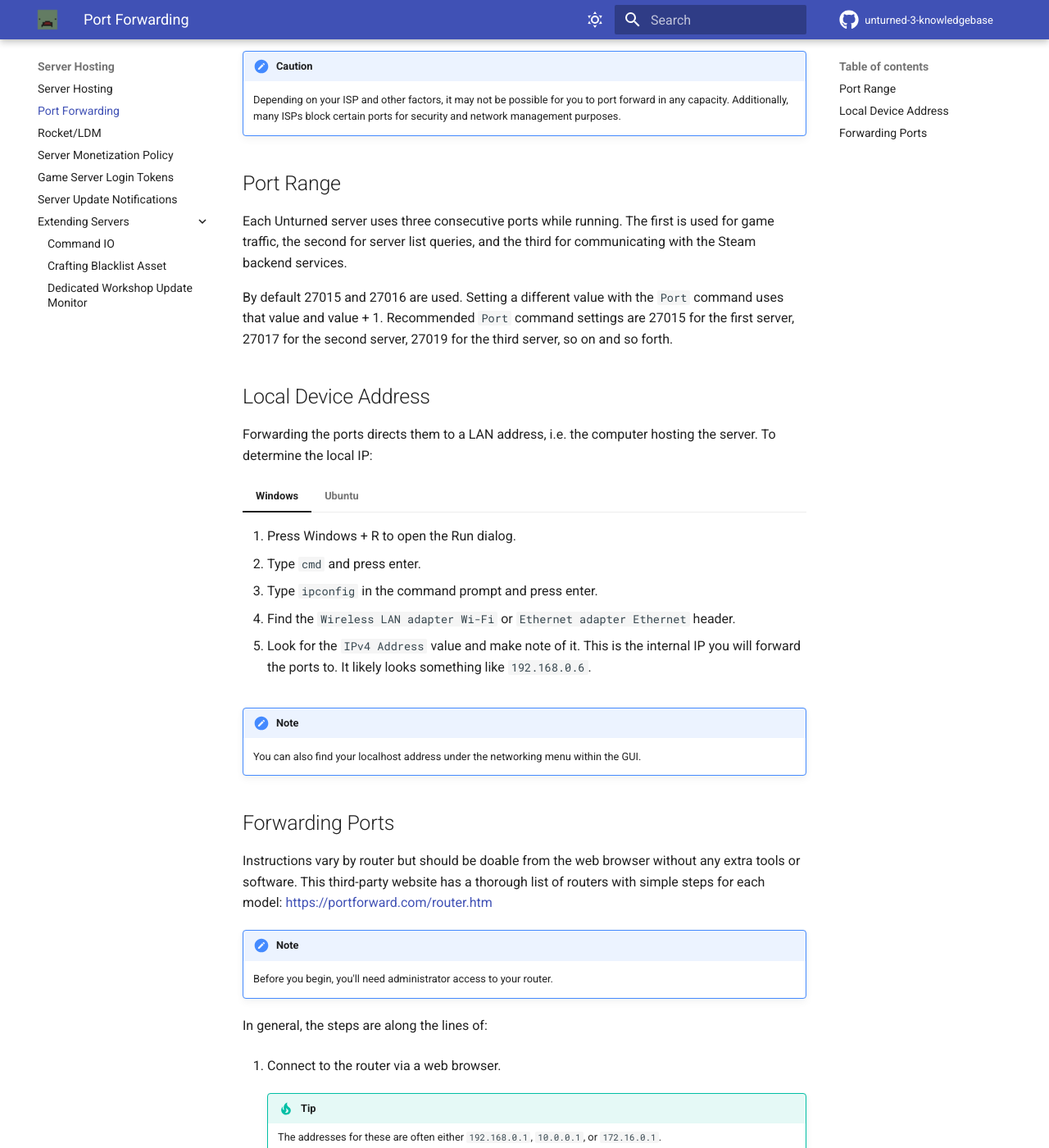
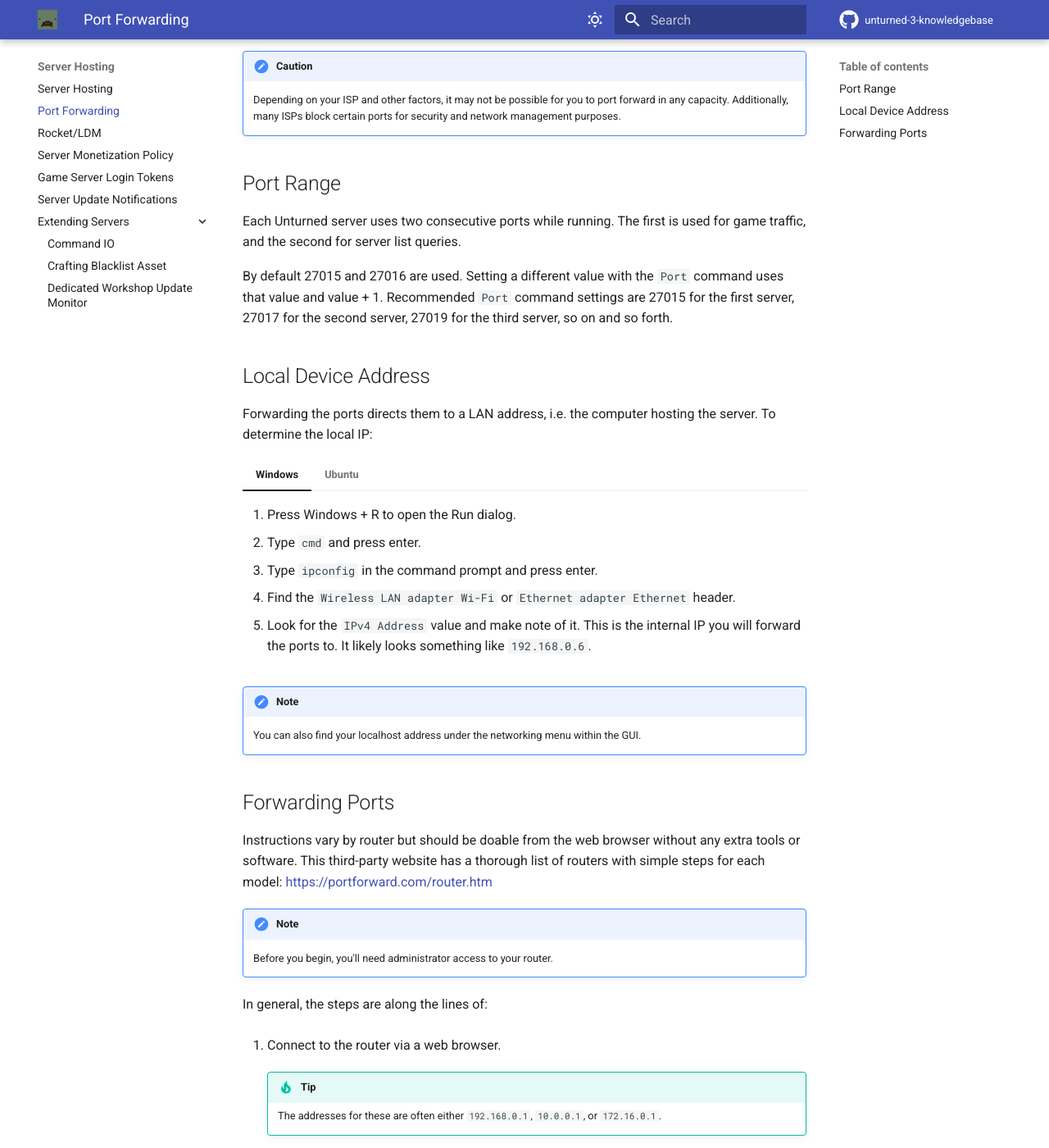
Before and after one commit to unturned-info/unturned-3-knowledgebase, an MkDocs documentation site: the page built from docs/Server-Hosting/PortForwarding.md, in a window 1280 px wide and 1400 px high, scrolled down 402 px. Shown: the whole window at 82% size. Built offline with MkDocs 1.6.1 and Material for MkDocs 9.7.7, drawn with Linux system fonts in a browser that asks for light colours; comment, search, counter and statistics services are not loaded; some of the changed text lies outside the part shown.

Commit message:
Update PortForwarding.md
Fixes #64

Signed-off-by: khakers <22665282+khakers@users.noreply.github.com>

```diff
--- a/docs/Server-Hosting/PortForwarding.md
+++ b/docs/Server-Hosting/PortForwarding.md
@@ -9,7 +9,7 @@
 
 ## Port Range
 
-Each Unturned server uses three consecutive ports while running. The first is used for game traffic, the second for server list queries, and the third for communicating with the Steam backend services.
+Each Unturned server uses two consecutive ports while running. The first is used for game traffic, and the second for server list queries.
 
 By default 27015 and 27016 are used. Setting a different value with the `Port` command uses that value and value + 1. Recommended `Port` command settings are 27015 for the first server, 27017 for the second server, 27019 for the third server, so on and so forth.
 
@@ -53,7 +53,7 @@
 6. Input 27015 as the starting port(s), and 27016 as the ending port(s).
 
     !!! Note
-        On some routers, it may not be possible to input multiple ports within a single rule. In that case, multiple rules can be set up; one for each of the three ports.
+        On some routers, it may not be possible to input multiple ports within a single rule. In that case, multiple rules can be set up; one for each of the ports.
 
 7. Enable TCP **and** UDP protocols.
 8. Set destination internal IP to the localhost address. In the previous example, our localhost address was `192.168.0.6`
```
